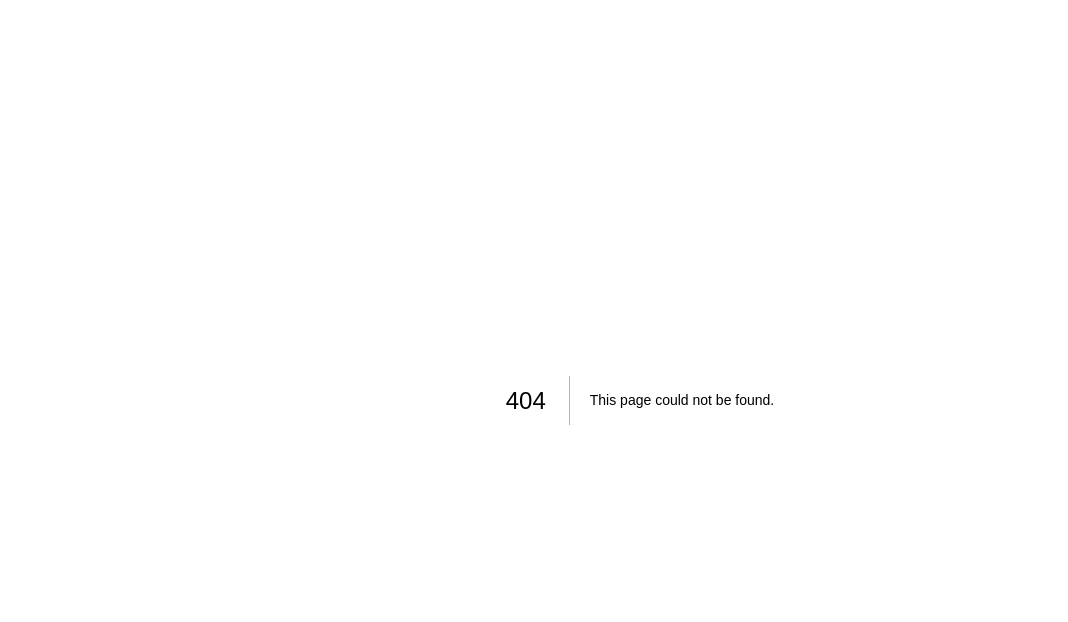
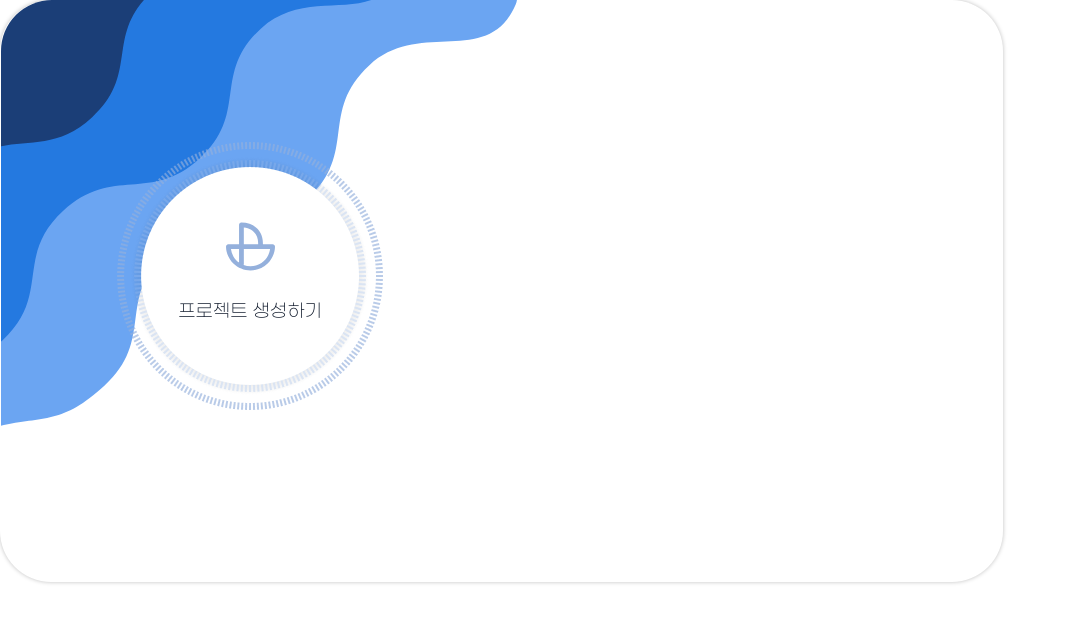
Before and after one commit to Project-Boated/boated-FE, a Next.js app: page /project/create in a window 1280 px wide. Before the commit this address had no page. Shown: the top 622 px of the page, without its empty margins (0-1068 px from the left). Built offline with nearby package versions, Linux system fonts and the light colour scheme; a web font is replaced by a local one.

Commit message:
feat: ProjectCreatePage
#10

```diff
--- /dev/null
+++ b/pages/project/create.tsx
@@ -0,0 +1,9 @@
+import React from 'react';
+
+import CreateBox from '@/components/project/CreateBox';
+
+const projectCreatePage = () => {
+  return <CreateBox />;
+};
+
+export default projectCreatePage;
```
